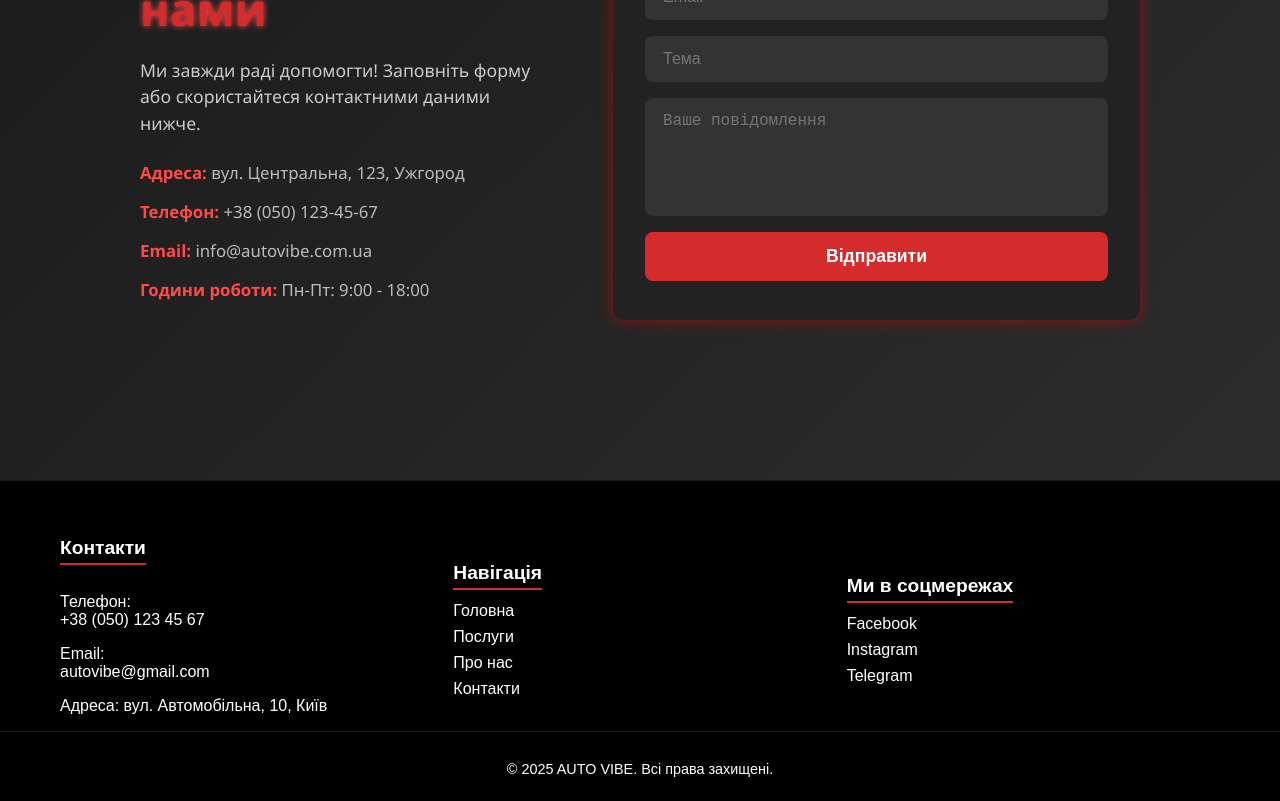
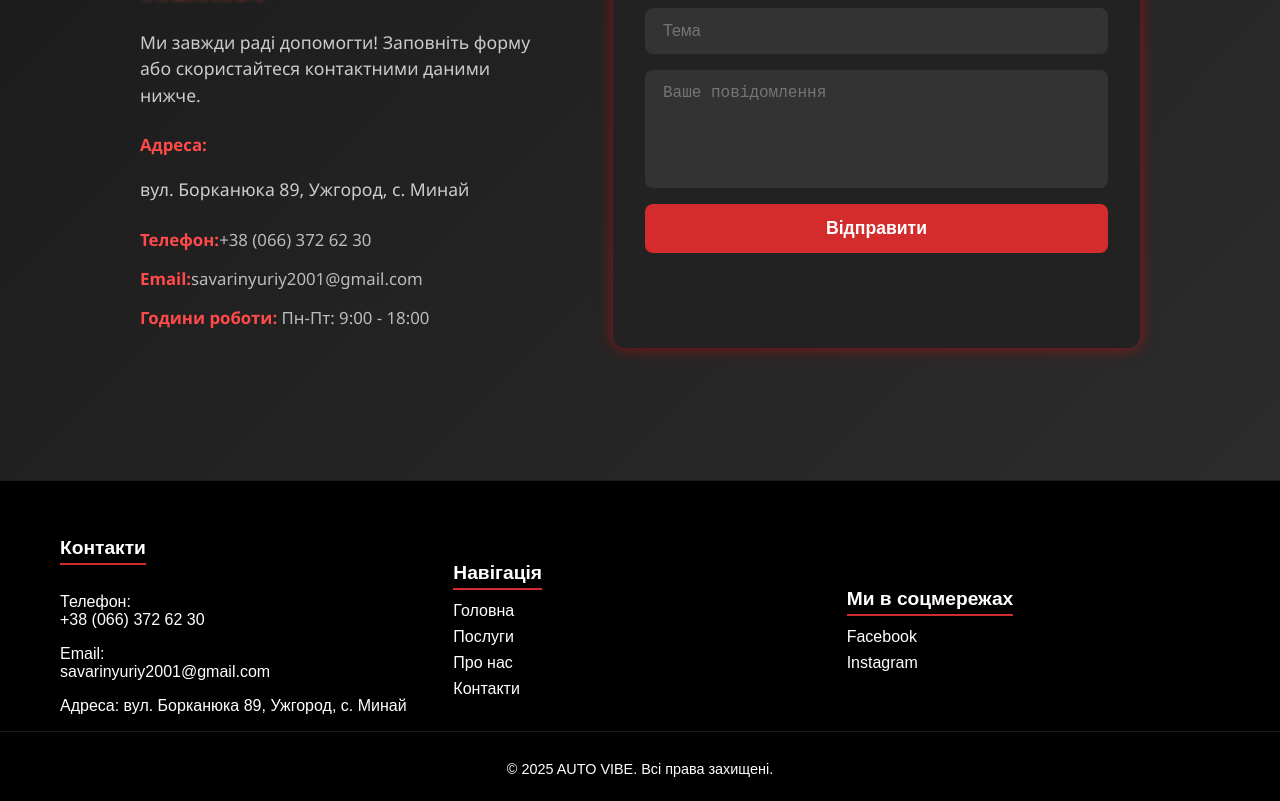
Before and after one commit to Drewwulf/autovibe, a React (Create React App) app: page /contact in a window 1280 px wide. Shown: the part 420-1221 px from the top of the page. Built offline with nearby package versions, Linux system fonts and the light colour scheme; no server answers.

Commit message:
fix 404 on Netlify with _redirects

```diff
--- a/src/components/Footer.js
+++ b/src/components/Footer.js
@@ -8,9 +8,9 @@ function Footer() {
 
                 <div className="footer-section">
                     <h4 className="footer-title">Контакти</h4>
-                    <p>Телефон: <a href="tel:+380501234567" className="footer-link">+38 (050) 123 45 67</a></p>
-                    <p>Email: <a href="mailto:autovibe@gmail.com" className="footer-link">autovibe@gmail.com</a></p>
-                    <p>Адреса: вул. Автомобільна, 10, Київ</p>
+                    <p>Телефон: <a href="tel:+380501234567" className="footer-link">+38 (066) 372 62 30</a></p>
+                    <p>Email: <a href="mailto:savarinyuriy2001@gmail.com" className="footer-link">savarinyuriy2001@gmail.com</a></p>
+                    <p>Адреса: вул. Борканюка 89, Ужгород, с. Минай</p>
                 </div>
 
                 <div className="footer-section">
@@ -23,9 +23,8 @@ function Footer() {
 
                 <div className="footer-section">
                     <h4 className="footer-title">Ми в соцмережах</h4>
-                    <a href="https://facebook.com" target="_blank" rel="noreferrer" className="footer-link">Facebook</a>
-                    <a href="https://instagram.com" target="_blank" rel="noreferrer" className="footer-link">Instagram</a>
-                    <a href="https://t.me/yourchannel" target="_blank" rel="noreferrer" className="footer-link">Telegram</a>
+                    <a href="https://www.facebook.com/profile.php?id=61578183941728" target="_blank" rel="noreferrer" className="footer-link">Facebook</a>
+                    <a href="https://www.instagram.com/sto_autovibe/?fbclid=IwY2xjawLu30lleHRuA2FlbQIxMABicmlkETF6c3hjRGdBUWEwVjd3R3BEAR5P4-5CoqlbZSHPna3zlWzt3irR1V1qGDEXiCmbLUOGAohbhWewNB5gJFw_9w_aem_bokb5pFkZPGtT2f1iqvjjA#" target="_blank" rel="noreferrer" className="footer-link">Instagram</a>
                 </div>
 
             </div>
--- a/src/pages/ContactPage.js
+++ b/src/pages/ContactPage.js
@@ -38,9 +38,10 @@ function ContactPage() {
                     <h2>Зв'яжіться з нами</h2>
                     <p>Ми завжди раді допомогти! Заповніть форму або скористайтеся контактними даними нижче.</p>
                     <ul className="contact-details">
-                        <li><strong>Адреса:</strong> вул. Центральна, 123, Ужгород</li>
-                        <li><strong>Телефон:</strong> +38 (050) 123-45-67</li>
-                        <li><strong>Email:</strong> info@autovibe.com.ua</li>
+                        <li><strong>Адреса:</strong>                  <p> вул. Борканюка 89, Ужгород, с. Минай</p>
+                        </li>
+                        <li><strong>Телефон:</strong>+38 (066) 372 62 30</li>
+                        <li><strong>Email:</strong>savarinyuriy2001@gmail.com</li>
                         <li><strong>Години роботи:</strong> Пн-Пт: 9:00 - 18:00</li>
                     </ul>
                 </div>
```
